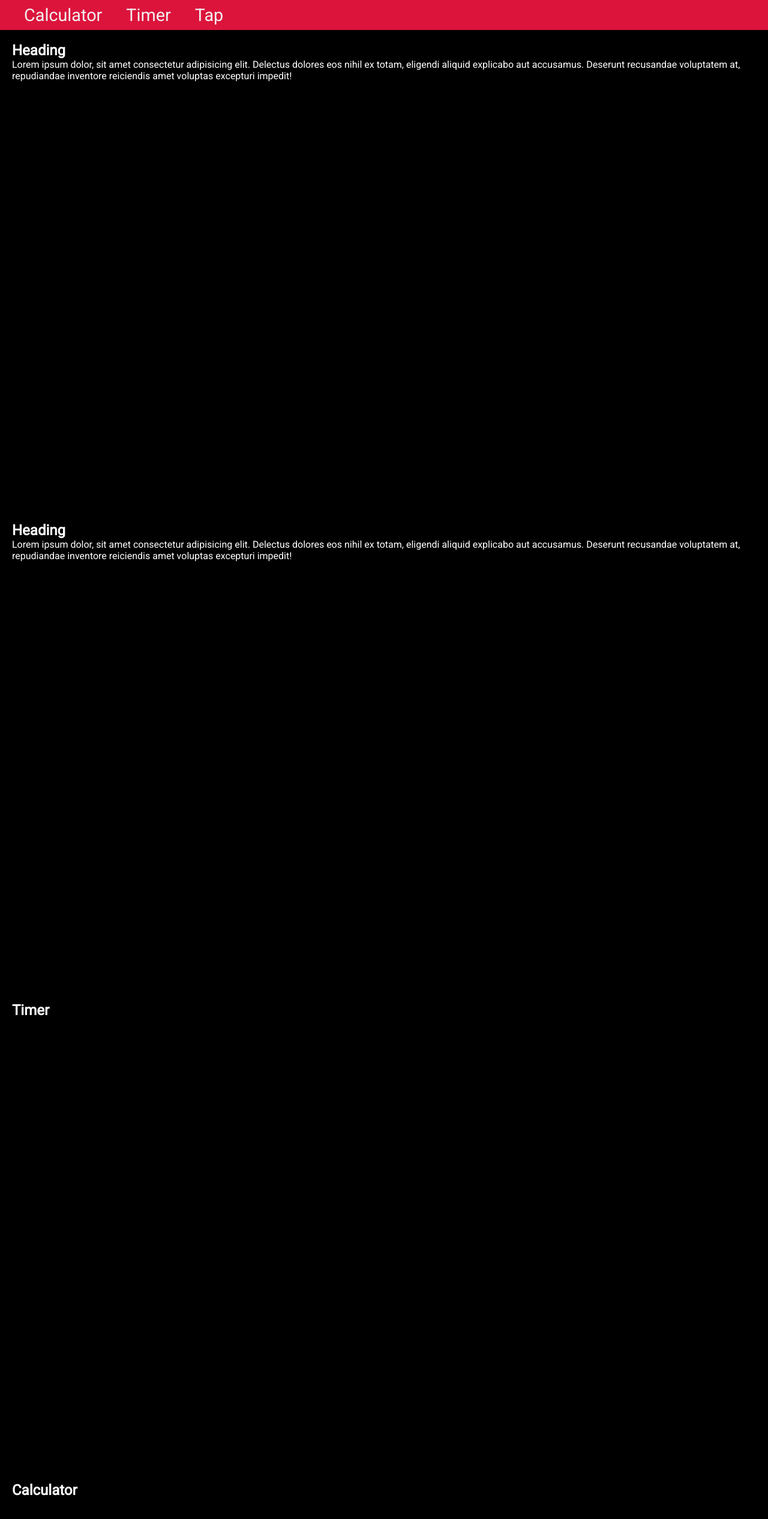
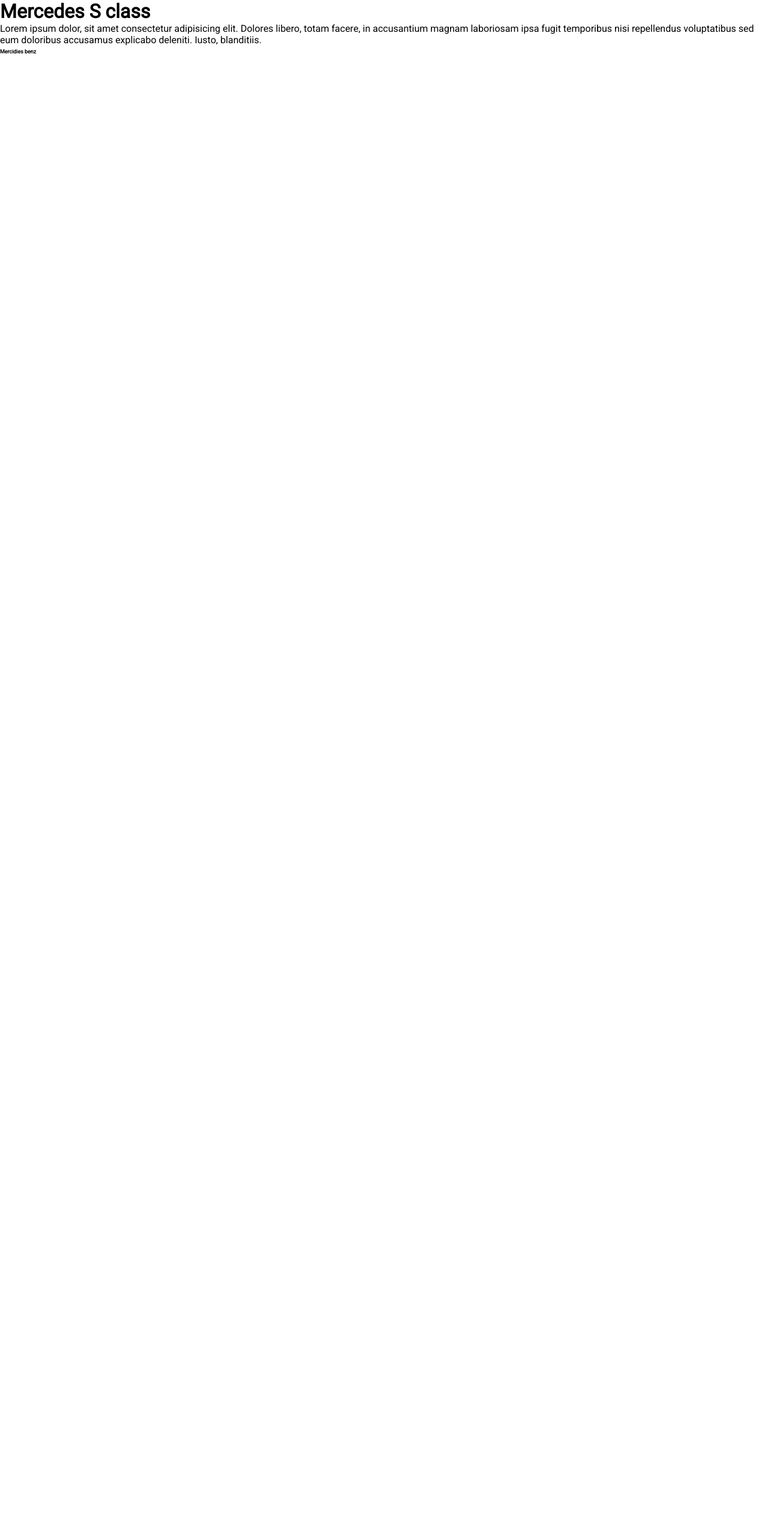
Before and after one commit to sudhan6/Full-stack-course, a React (Create React App) app in the folder myapp/: page / in a window 1280 px wide. Shown: the top 2532 px of the page at 60% size. After the commit the page ends 800 px from the top, so only its background shows below. Built offline with nearby package versions, Linux system fonts and the light colour scheme.

Commit message:
High order Component

```diff
--- a/myapp/src/App.js
+++ b/myapp/src/App.js
@@ -1,27 +1,12 @@
-import { useState, useEffect } from 'react'
-import Calculator from './components/Calculator';
-
-import Navbar from './layouts/Navbar'
-import Info from './components/Info';
-import Timer from './components/Timer';
-import Tap from './components/Tap'
+import Description from './components/Description'
 
 
 
 const App = () => {
 
-  const [currentComp,setcurrentComp] = useState ('calculator')
-
   return (
-    <div className="App">
-      <Navbar setcurrentComp={setcurrentComp} />
-      {
-        currentComp === 'Calculator '?<Calculator/> : currentComp === 'timer'? < Timer/> : currentComp === 'tap'?<Tap/> : <Info/>
-      }
-      <Info />
-      <Timer />
-      <Calculator />
-      <Tap />
+    <div >
+     <Description heading={'Mercedes S class'}/>
     </div >
   );
 }
--- /dev/null
+++ b/myapp/src/HOC/Enhancer.js
@@ -0,0 +1,13 @@
+const Enhancer = (Component) => {
+    return (props) => {
+        console.log(props)
+        return (
+        <div>
+            <Component {...props} />
+            <h6><sub>Mercidies benz</sub></h6>
+        </div>
+        )
+    }
+}
+
+export default Enhancer;
--- a/myapp/src/components/Calculator.js
+++ /dev/null
@@ -1,11 +0,0 @@
-const Calculator = () => {
-    return (
-        <div className="container">
-            <div className="calculator">
-                <h2>Calculator</h2>
-            </div>
-        </div>
-    );
-}
-
-export default Calculator;
--- /dev/null
+++ b/myapp/src/components/Description.js
@@ -0,0 +1,12 @@
+import Enhancer from "../HOC/Enhancer";
+
+const Description = ({ heading }) => {
+    return (
+        <div>
+            <h1>{heading}</h1>
+            <div>Lorem ipsum dolor, sit amet consectetur adipisicing elit. Dolores libero, totam facere, in accusantium magnam laboriosam ipsa fugit temporibus nisi repellendus voluptatibus sed eum doloribus accusamus explicabo deleniti. Iusto, blanditiis.</div>
+        </div>
+    );
+}
+
+export default Enhancer(Description);
--- a/myapp/src/components/Info.js
+++ /dev/null
@@ -1,12 +0,0 @@
-const Info = () => {
-    return (
-        <div className="container">
-            <div className="info">
-                <h2>Heading </h2>
-                Lorem ipsum dolor, sit amet consectetur adipisicing elit. Delectus dolores eos nihil ex totam, eligendi aliquid explicabo aut accusamus. Deserunt recusandae voluptatem at, repudiandae inventore reiciendis amet voluptas excepturi impedit!
-            </div>
-        </div>
-    );
-}
-
-export default Info;
--- a/myapp/src/components/Tap.js
+++ /dev/null
@@ -1,26 +0,0 @@
-import { useEffect, useState } from "react";
-
-const Tap = () => {
-
-
-    useEffect(() => {
-        const alert = () => window.alert("HEY !! you just double clicked")
-        document.addEventListener('dblclick', alert)
-        return () => document.removeEventListener('dblclick', alert)
-
-    }, [])
-
-    const [count, setcount] = useState(0)
-
-    return (
-        <div className="container">
-            <div className="tap">
-                <h3>{count}</h3>
-                <button onClick={() => { setcount(prev => prev += 1) }}>CLick</button>
-                <h2>Tap</h2>
-            </div>
-        </div>
-    );
-}
-
-export default Tap;
--- a/myapp/src/components/Timer.js
+++ /dev/null
@@ -1,11 +0,0 @@
-const Timer = () => {
-    return (
-        <div className="container">
-            <div className="timer">
-                <h2>Timer</h2>
-            </div>
-        </div>
-    );
-}
-
-export default Timer;
```
